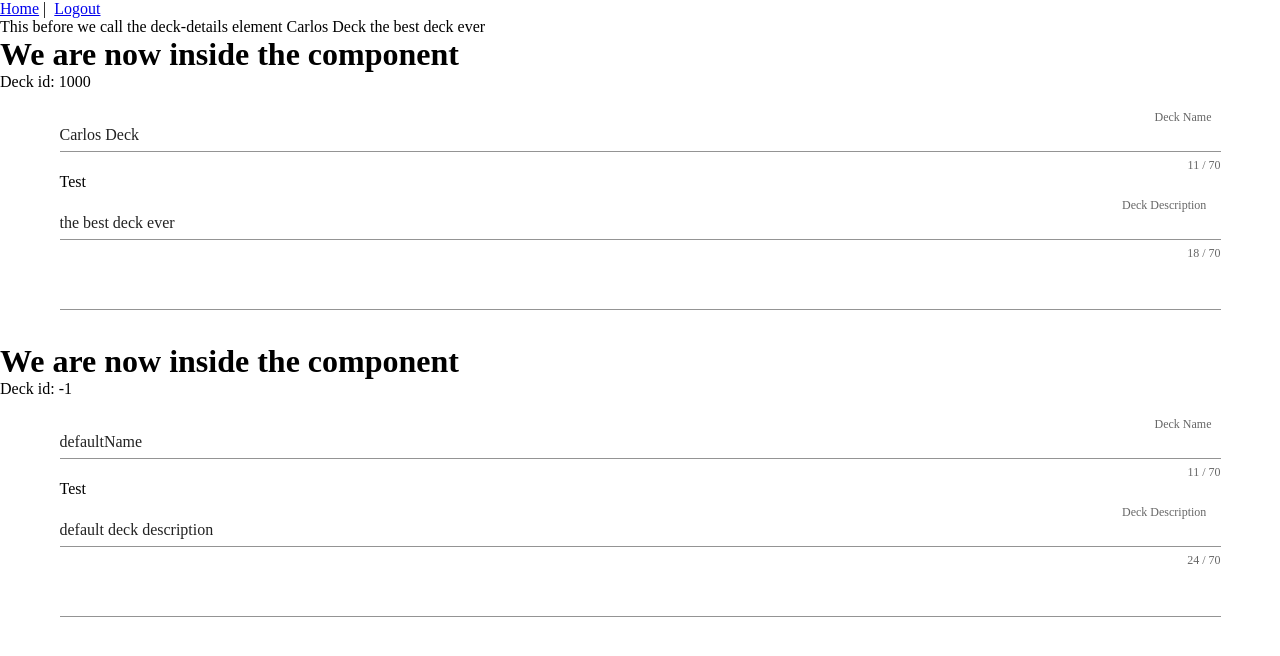
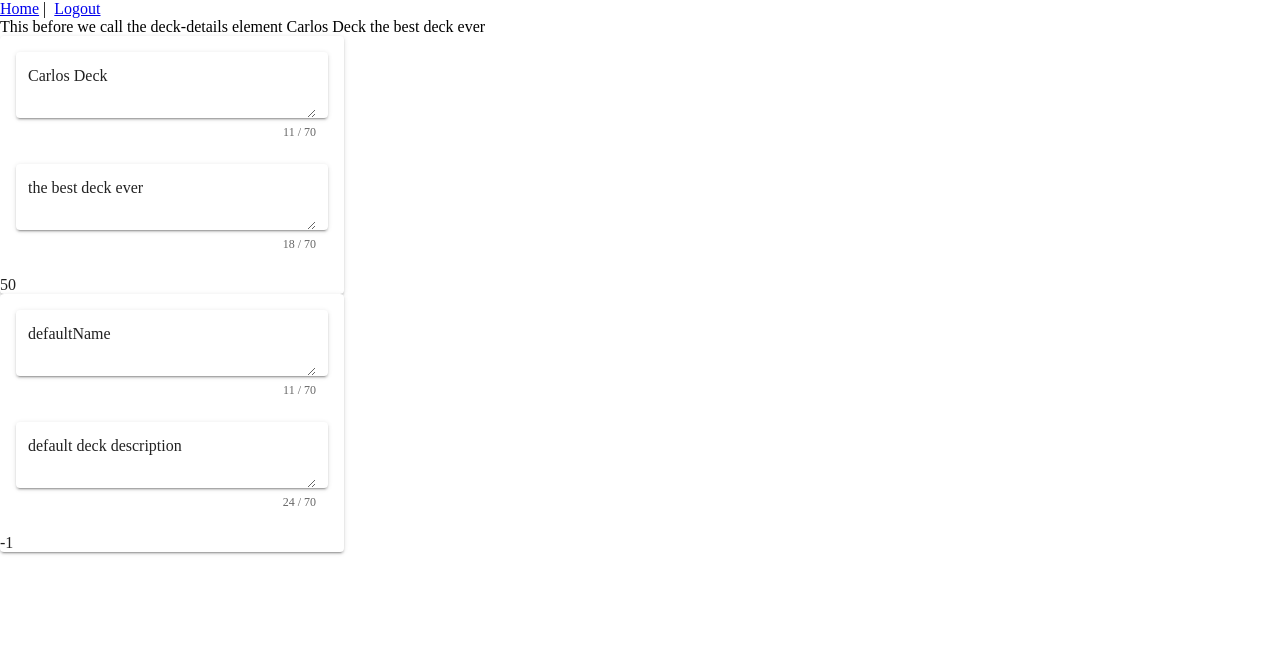
Before and after one commit to vidya1783/FlashCard-StudyApp, a Vue app in the folder vue/: page /test-deck-details in a window 1280 px wide. Shown: the top 656 px of the page. Built offline with nearby package versions, Linux system fonts and the light colour scheme; sample sign-in values are in the browser's storage.

Commit message:
Updated deckDetails component

```diff
--- a/vue/src/components/DeckDetails.vue
+++ b/vue/src/components/DeckDetails.vue
@@ -1,27 +1,40 @@
 <template>
-<div >  <h1>We are now inside the component</h1>
-{{"Deck id: " + deckData.deck_id}}
+<div>
+<v-card max-width="344">
+<v-card-title>
+<v-textarea v-model="deckData.deck_name"  :counter="70" label="Deck Name" required
+v-on:blur="determineCreateOrUpdate" solo autogrow:true rows="2">
+</v-textarea>
+</v-card-title>
+
+<v-card-text>
+<v-textarea v-model="deckData.deck_description" :counter="70" label="Deck Description"
+required v-on:blur="determineCreateOrUpdate" solo autogrow:true rows="2">
+</v-textarea>
+</v-card-text>
+{{deckData.deck_id}}
 <b>{{alertText}}</b>
-   <v-form>
-       <v-container>
-           <v-layout column=true>
-               <v-flex xs12 md4>
-                   <v-text-field v-model="deckData.deck_name"  :counter="70" label="Deck Name" required
-                   v-on:blur="determineCreateOrUpdate">
-                   </v-text-field>
-               </v-flex>
-               <p>Test</p>
-               <v-flex xs12 md4>
-                   <v-text-field v-model="deckData.deck_description" :counter="70" label="Deck Description"
-                    required v-on:blur="determineCreateOrUpdate">
-                   </v-text-field>
-               </v-flex>
-               <v-flex xs12 md4>
-                   <v-text-field ></v-text-field>
-               </v-flex>
-           </v-layout>
-       </v-container>
-   </v-form>
+
+      <!-- THIS CODE IS NOT WORKING <v-snackbar
+        v-model="snackbar"
+      >
+        {{ alertText }}
+
+        <template v-slot:action="{ attrs }">
+          <v-btn
+            color="pink"
+            text
+            v-bind="attrs"
+            @click="snackbar = false"
+          >
+            Close
+          </v-btn>
+      </template>
+      </v-snackbar> -->
+
+
+
+</v-card>
 
 </div>
 
@@ -37,6 +50,8 @@ export default {
     return {
       deckData: {deck_id: -1, deck_name: "defaultName", deck_description: "default deck description" },
       alertText: ""
+     // ,
+     // snackbar: false
     }
   },
   created() {
@@ -54,17 +69,29 @@ export default {
     },
     determineCreateOrUpdate()
     {
-      if (this.deckData.deck_id==-1) {this.createCard();}
-      else {this.updateCard();}
+      this.alertMe("function called...");
+      if (this.deckData.deck_id==-1) {this.createDeck();}
+      else {this.updateDeck();}
     },
-    updateCard() {
-      this.alertMe("Update card!");
+    updateDeck() {
+      deckService.updateDeck(this.deckData)
+      .then( response =>
+      {
+        if (deckService.acceptableCodes.includes(response.status)&&response.data.deck_id!=-1)
+        {
+          this.successfulUpdate();
+        }
+      }
+      ).catch(this.failedUpdate());},
+    successfulUpdate()
+    {
+      this.alertMe("Update successful!");
     },
-    // createCard() {},
-    // successfulCreate() {},
-    // failedCreate() {}
-    createCard() {
-      this.alertMe("Create card!");
+    failedUpdate() {
+      this.alertMe("Failed to update!");
+    },
+    createDeck() {
+      this.alertMe("Create deck!");
       deckService.createDeck(this.deckData)
       .then( response =>
       {
@@ -75,17 +102,16 @@ export default {
         }
       }
       ).catch(this.failedCreate());},
-    successfulCreate() {this.alertMe("We created a CARD!!!");},
-    failedCreate() {this.alertMe("Card not created - error.");},
+    successfulCreate() {this.alertMe("We created a Deck!!!");},
+    failedCreate() {this.alertMe("Deck not created - error.");},
     alertMe(text) {
       this.alertText = text;
+      // this.snackbar = true;
     }
 
     }
 
-  }
-
-// }
+}
 </script>
 
 <style>
--- a/vue/src/views/TestDeckDetails.vue
+++ b/vue/src/views/TestDeckDetails.vue
@@ -17,7 +17,7 @@ export default {
      deck: {
        deck_name: 'Carlos Deck',
        deck_description: 'the best deck ever',
-       deck_id: 1000
+       deck_id: 50
      }
    }
  },
```
Also changed, not shown: 1 other file (tests, documents, lock files or other folders).
